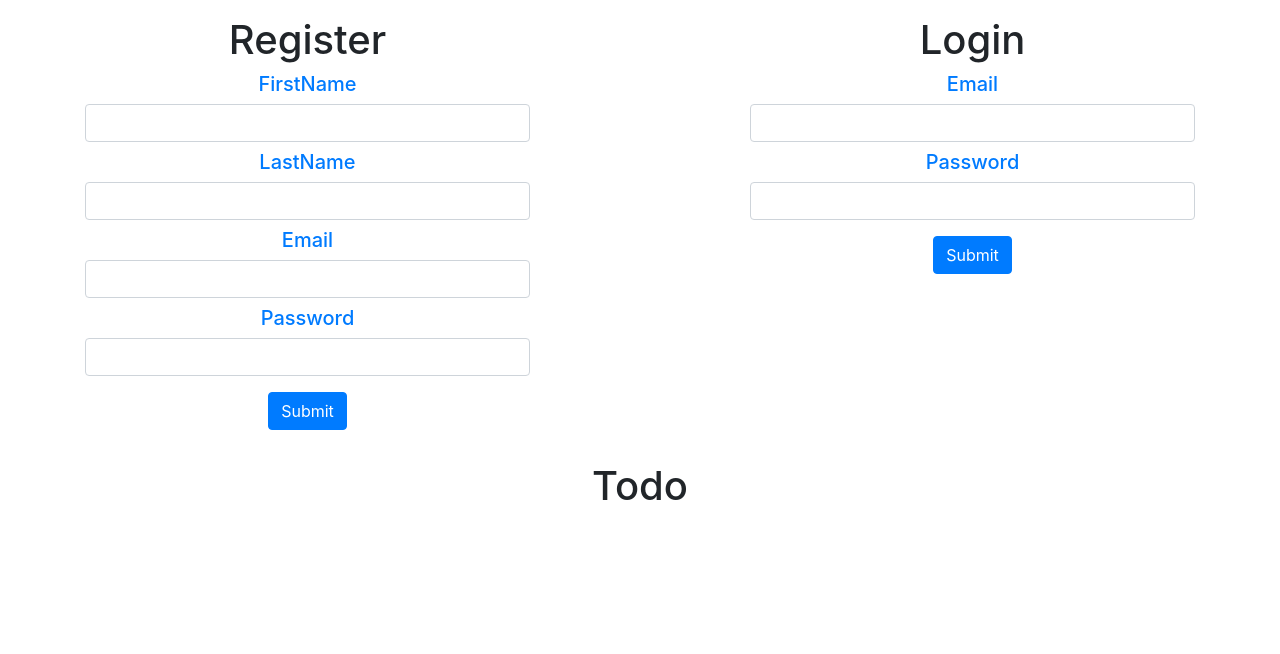
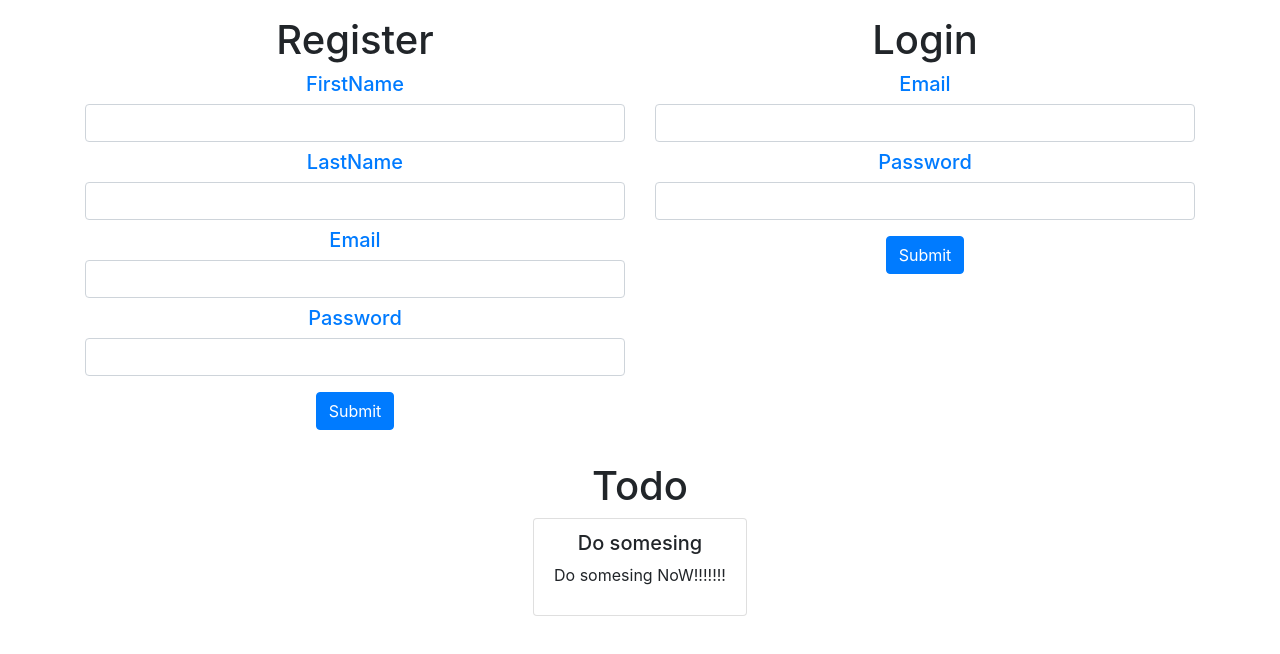
Before and after one commit to Talch1/ReactPractice2.0, a React (Create React App) app: page / in a window 1280 px wide. Shown: the top 654 px of the page. Built offline with nearby package versions, Linux system fonts and the light colour scheme.

Commit message:
add Todo

```diff
--- a/src/App.js
+++ b/src/App.js
@@ -1,17 +1,17 @@
 import "./App.css";
 import Login from "./components/Login";
 import Register from "./components/Register";
-import Todo from "./components/Todo";
+import Todo from "./components/TodoList";
 
 function App() {
   return (
     <div className="App">
       <div className="container">
         <div className="row justify-content-between mt-3">
-          <div className="col-5  ">
+          <div className="col-6  ">
             <Register />
           </div>
-          <div className="col-5 ">
+          <div className="col-6 ">
             <Login />
           </div>
         </div>
--- a/src/components/Todo.js
+++ /dev/null
@@ -1,11 +0,0 @@
-import React from 'react'
-
- const Todo = () =>{
-
-    return(
-        <div>
-            <h1>Todo</h1>
-        </div>
-    )
-}
-export default Todo;
--- /dev/null
+++ b/src/components/TodoItem.js
@@ -0,0 +1,11 @@
+import React from "react";
+
+export default ({ singleTodo }) => {
+    console.log(singleTodo);
+  return (
+    <li className="list-group-item " >
+      <h5> {singleTodo.title} </h5>
+       <p>{singleTodo.descriprion}</p>
+    </li>
+  );
+};
--- /dev/null
+++ b/src/components/TodoList.js
@@ -0,0 +1,21 @@
+import React, { useState } from "react";
+import TodoItem from "./TodoItem";
+
+const Todo = () => {
+  const [todos, setTodos] = useState([{
+    title:'Do somesing',
+    descriprion:'Do somesing NoW!!!!!!!'
+  }]);
+
+
+  return (
+    <div>
+      <h1>Todo</h1>
+      <ul className="list-group ">
+      {todos.map(function(singleTodo)
+      {return <TodoItem singleTodo = {singleTodo}  key={singleTodo.id}/> }) }
+      </ul>
+    </div>
+  );
+};
+export default Todo;
```
